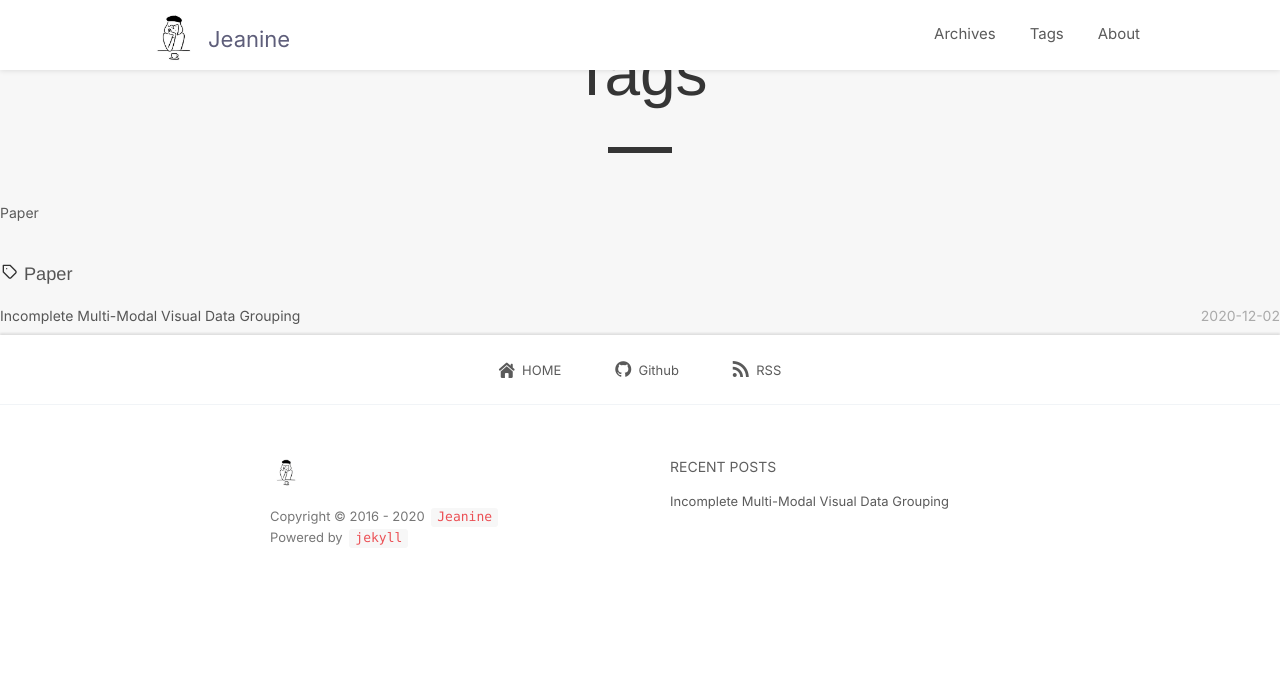
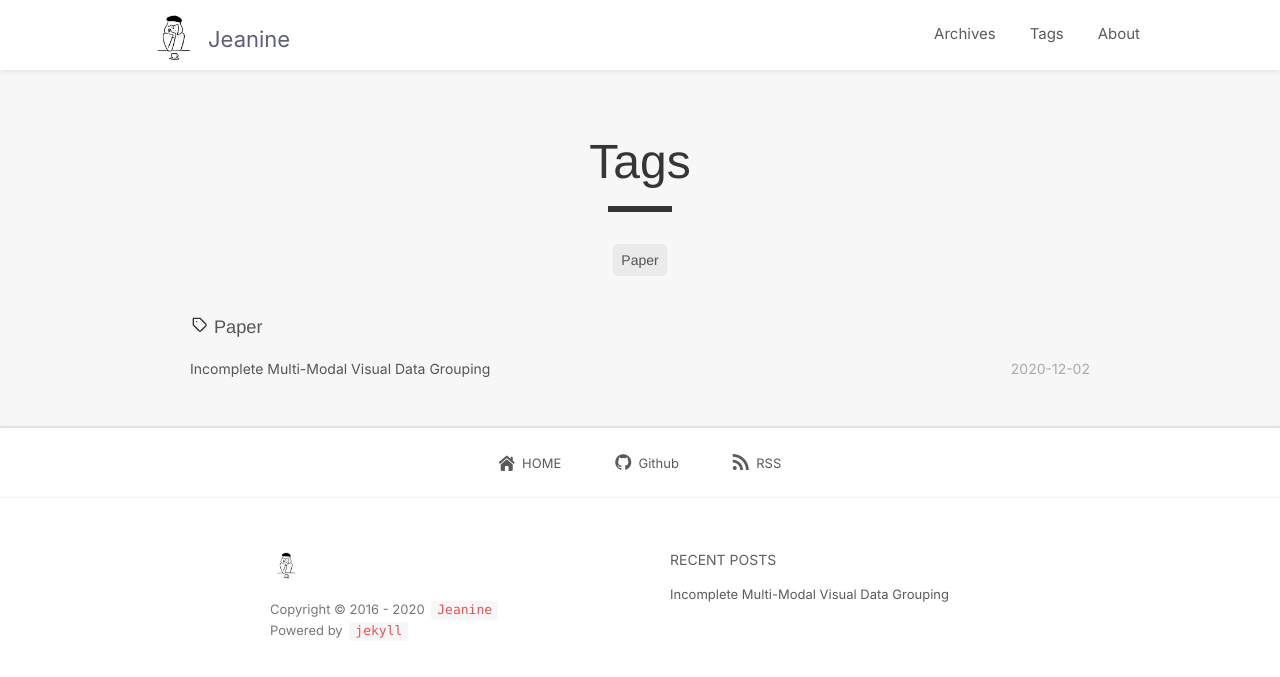
Before and after one commit to Jeaninezpp/Jeaninezpp.github.io, a Jekyll site: the page built from tags.html, in a window 1280 px wide. Shown: the top 677 px of the page. Built offline with Jekyll 4.4.1, drawn with Linux system fonts in a browser that asks for light colours; nearby versions of some CDN libraries; comment, search, counter and statistics services are not loaded.

Commit message:
finish tag page css

```diff
--- a/_config.yml
+++ b/_config.yml
@@ -30,7 +30,7 @@ comments :
     admin :
 
 # Google Analytics
-google_analytics: G-T18M8BF037
+# google_analytics: G-HC9BLYFY4T
 
 # Disqus (Set to your disqus id)
 disqus:         jekyll-tale
--- a/tags.html
+++ b/tags.html
@@ -5,13 +5,13 @@ permalink: /tags/
 ---
 
 
-<div class="tags">
+<div class="main-content tags-page clearfix">
   <div class="tags-header">
     <h2 class="tags-header-title">{{ page.title }}</h2>
     <div class="tags-header-line"></div>
   </div>
 
-  <div class="tags-item">
+  <div class="tags-clouds">
     {% for tag in site.tags %}
     <a href="#{{ tag[0] }}">{{ tag[0] }}</a>
     {% endfor %}
```
Also changed, not shown: style/css/style.min.css, style/image/bg-ico.png (added), style/image/book.png (added), style/image/chat.png (added), style/image/code.png (added), style/image/design.png (added), style/image/game.png (added), style/image/image.png (added), style/image/link.png (added), style/image/lock.png (added), 1 other file.
